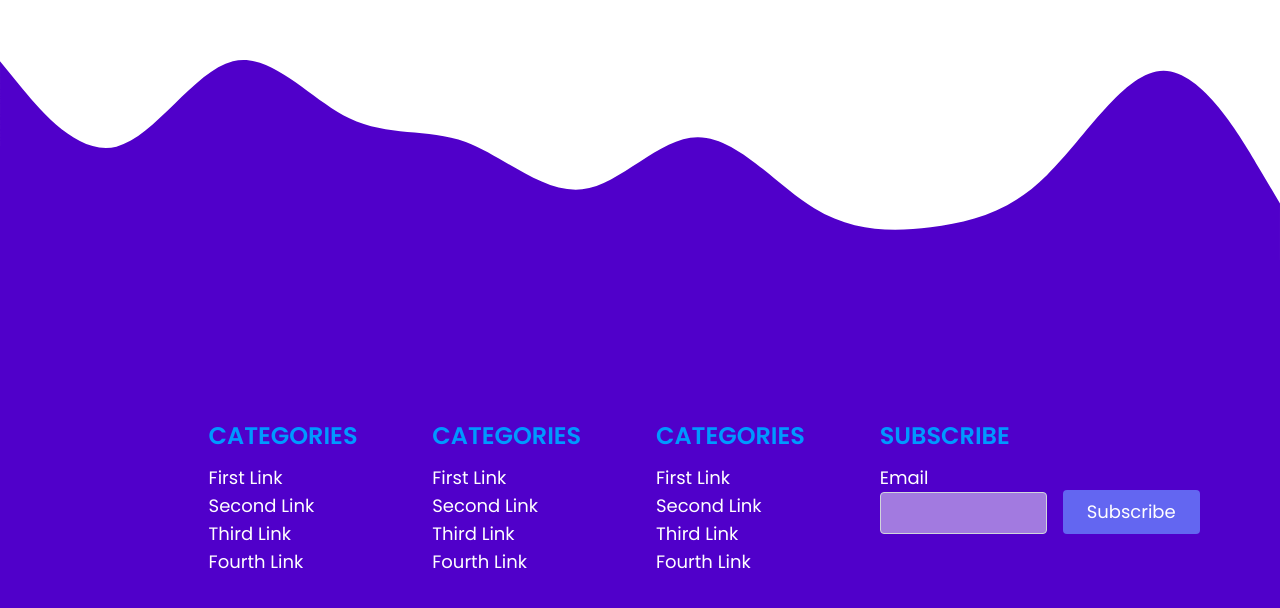
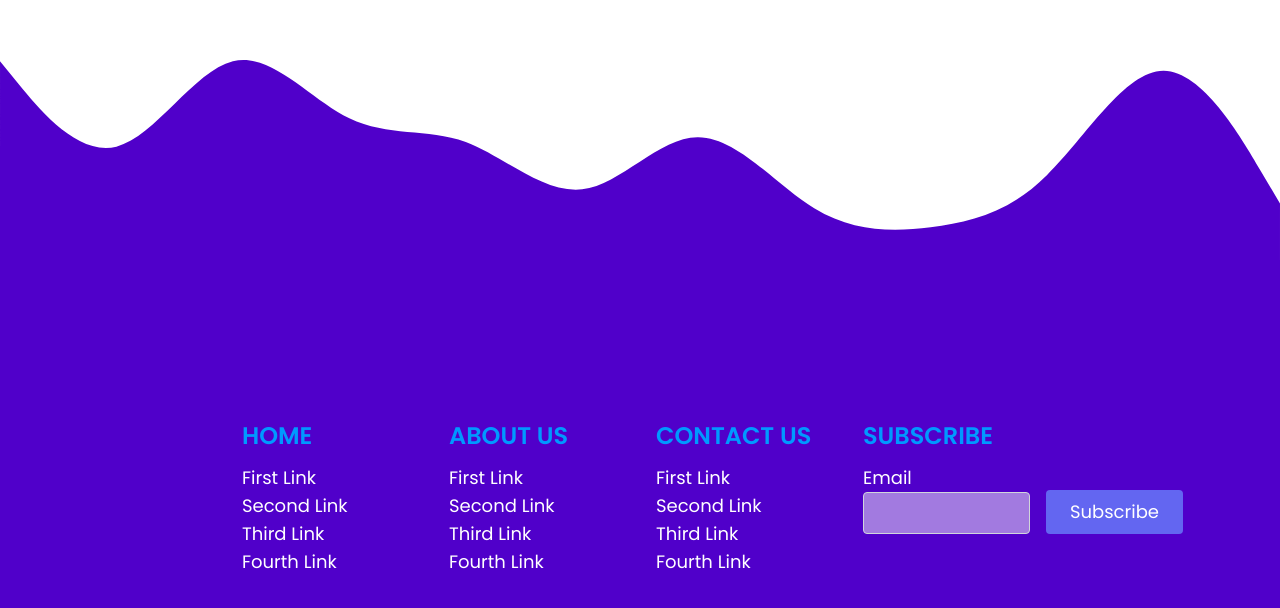
Before and after one commit to darshm1029/Boys.js_loc5.0, a React (Create React App) app in the folder frontend/: page / in a window 1280 px wide. Shown: the part 3771-4379 px from the top of the page. Built offline with nearby package versions, Linux system fonts and the light colour scheme.

Commit message:
modal changes

```diff
--- a/frontend/src/components/Footer.jsx
+++ b/frontend/src/components/Footer.jsx
@@ -7,7 +7,7 @@ const Footer = () => {
         <div class="flex flex-wrap md:text-left text-center order-first">
           <div class="lg:w-1/4 md:w-1/2 w-full px-4">
             <h2 class="title-font font-bold text-2xl text-light mb-3">
-              CATEGORIES
+              HOME
             </h2>
             <nav class="list-none mb-10">
               <li>
@@ -26,7 +26,7 @@ const Footer = () => {
           </div>
           <div class="lg:w-1/4 md:w-1/2 w-full px-4">
             <h2 class="title-font font-bold text-2xl text-light mb-3">
-              CATEGORIES
+              ABOUT US
             </h2>
             <nav class="list-none mb-10">
               <li>
@@ -45,7 +45,7 @@ const Footer = () => {
           </div>
           <div class="lg:w-1/4 md:w-1/2 w-full px-4">
             <h2 class="title-font font-bold text-2xl text-light mb-3">
-              CATEGORIES
+              CONTACT US
             </h2>
             <nav class="list-none mb-10">
               <li>
--- a/frontend/src/pages/Landing.jsx
+++ b/frontend/src/pages/Landing.jsx
@@ -495,6 +495,13 @@ const Landing = () => {
                       </div>
                     </div>
 
+                    <div class="slide slide2">
+                      <div class="content">
+                        {/* <h3>Hello there!</h3>
+
+                        <p>Trust yourself and keep going.</p> */}
+                      </div>
+                    </div>
                   </div>
                 </div>
               </div>
```
